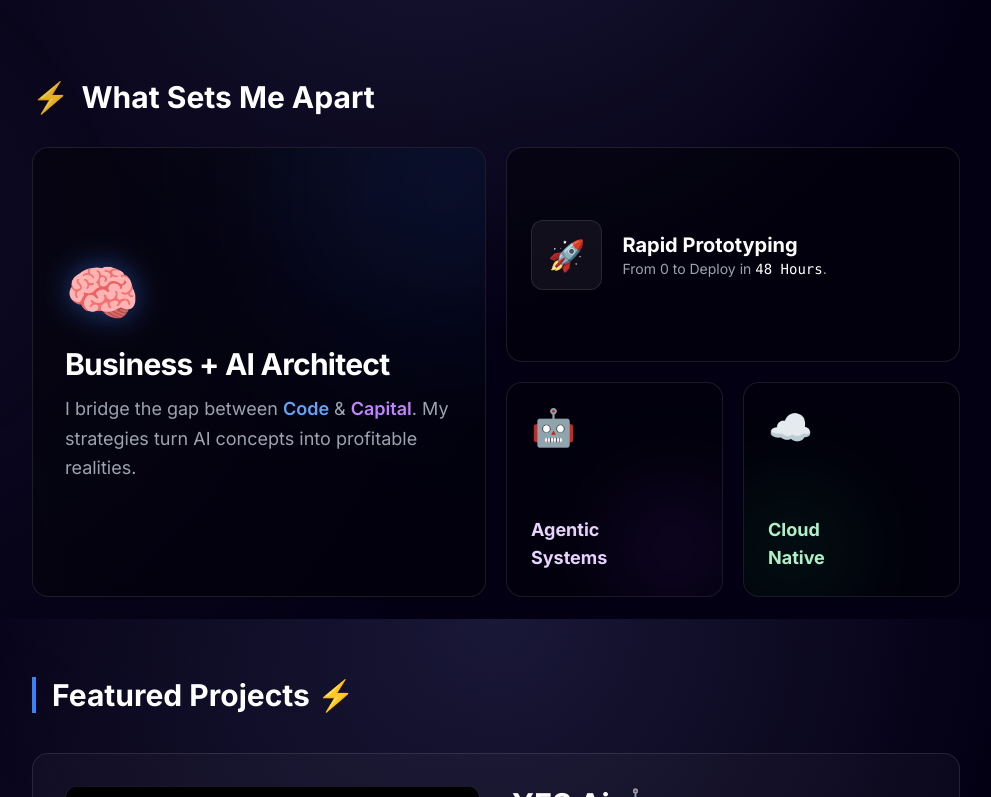
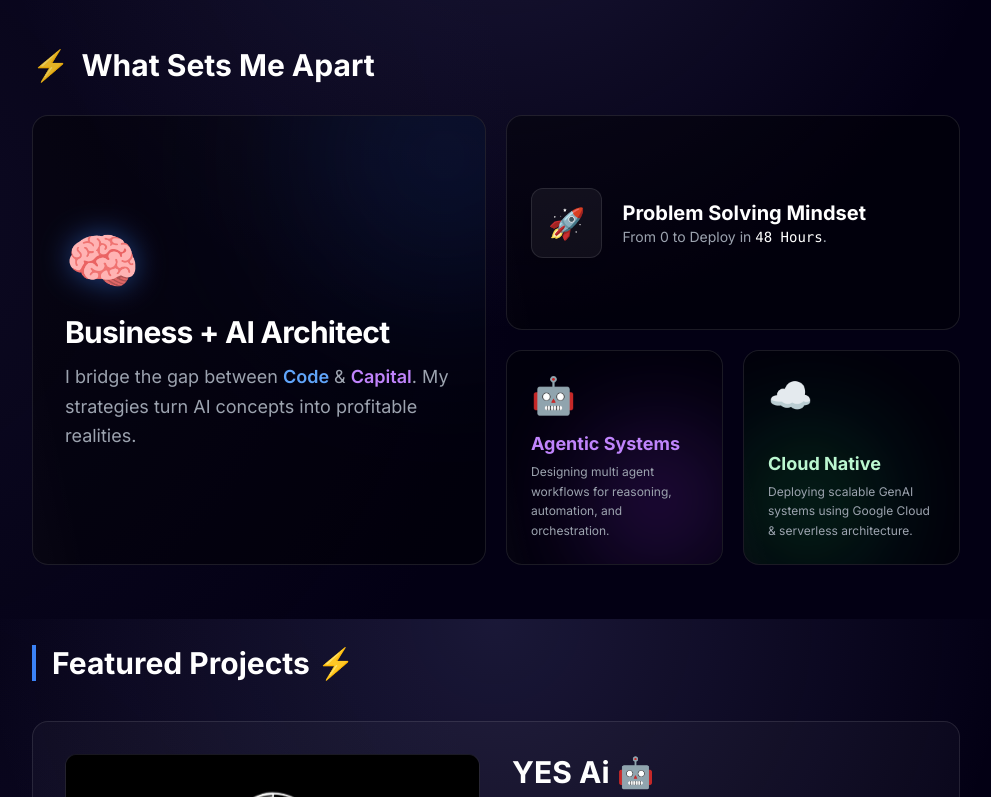
Before and after one commit to ranajitdharpersonal/portfolio, a Next.js app: page / in a window 1280 px wide. Shown: the part 981-1778 px from the top of the page, without its empty margins (144-1135 px from the left). Built offline with nearby package versions, Linux system fonts and the light colour scheme.

Commit message:
new bento

```diff
--- a/app/page.js
+++ b/app/page.js
@@ -84,7 +84,7 @@ export default function Home() {
         </div>
 
         {/* Buttons: Mobile (Vertical) / Desktop (Horizontal) */}
-        <div className="flex flex-col md:flex-row justify-center items-center gap-4 pt-8 w-full px-6 md:px-0">
+        <div className="flex flex-col md:flex-row justify-center items-center gap-4 pt-0 w-full px-6 md:px-0">
 
           <Link href="https://linkedin.com/in/ranajit-dhar-dev" className="w-full md:w-auto px-8 py-3 rounded-full bg-blue-600 hover:bg-blue-500 text-white font-semibold transition hover:scale-105 shadow-lg shadow-blue-500/25 text-center">
             Connect LinkedIn
@@ -112,10 +112,10 @@ export default function Home() {
         <h4 className="text-xl font-semibold text-white mb-4">From Commerce to Code: My Journey into AI Innovation</h4>
         <div className="space-y-4 text-gray-300 leading-relaxed text-lg">
           <p>
-            I'm a B.Com graduate turned <strong>AI Engineer in progress</strong>. Breaking the stereotype that you need a CS degree to code. I build autonomous agents, secure cloud workflows, and real-world generative AI applications.
+            I'm a B.Com graduate turned <strong>AI Engineer in progress</strong>. passionate about building agentic AI systems and cloud powered applications. Starting from zero coding, I now architect real world <span className="text-orange-400">GenAI workflows, multi agent orchestration, and serverless automation</span> using Google Cloud.
           </p>
           <p>
-            From starting with zero coding background to creating advanced agentic systems, my journey proves that <span className="text-blue-300">curiosity, grit, and creativity</span> can build anything.
+            I thrive on learning by building blending business logic with technical intelligence to turn complex ideas into scalable, user focused AI solutions.
           </p>
         </div>
         <div className="mt-8 p-6 rounded-xl bg-gradient-to-r from-purple-900/20 to-blue-900/20 border border-purple-500/20">
@@ -131,10 +131,16 @@ export default function Home() {
         </h3>
 
         <div className="grid grid-cols-1 md:grid-cols-4 grid-rows-2 gap-5 h-auto md:h-[450px]">
-          {/* Card 1: Main USP */}
+
+          {/* ----------------- Card 1: Main USP (Big Box) ----------------- */}
           <div className="col-span-1 md:col-span-2 row-span-2 relative overflow-hidden rounded-2xl border border-white/10 bg-black/40 backdrop-blur-xl p-8 flex flex-col justify-center group transition-all duration-500 hover:border-blue-500/50 hover:shadow-[0_0_50px_rgba(59,130,246,0.2)]">
+
+            {/* Background Blob */}
             <div className="absolute -top-20 -right-20 w-60 h-60 bg-blue-600/20 blur-[100px] rounded-full group-hover:bg-blue-600/40 transition-all duration-700"></div>
-            <div className="absolute top-0 -left-[150%] w-[150%] h-full bg-gradient-to-r from-transparent via-white/5 to-transparent skew-x-12 transition-all duration-1000 group-hover:left-[150%]"></div>
+
+            {/* 🔥 SECRET WEAPON: Auto Shine 🔥 */}
+            <div className="absolute top-0 -left-[150%] w-[150%] h-full bg-gradient-to-r from-transparent via-white/10 to-transparent skew-x-12 animate-card-shine z-0"></div>
+
             <div className="relative z-10">
               <div className="text-6xl mb-6 transform transition-all duration-500 group-hover:scale-110 group-hover:rotate-6 drop-shadow-[0_0_15px_rgba(59,130,246,0.5)]">🧠</div>
               <h4 className="text-3xl font-bold text-white mb-3 tracking-tight">Business + AI Architect</h4>
@@ -143,27 +149,59 @@ export default function Home() {
               </p>
             </div>
           </div>
-          {/* Card 2: Speed */}
+
+          {/* ----------------- Card 2: Problem Solving (Wide Box) ----------------- */}
           <div className="col-span-1 md:col-span-2 relative overflow-hidden rounded-2xl border border-white/10 bg-black/40 backdrop-blur-xl p-6 flex items-center gap-5 group transition-all duration-300 hover:-translate-y-1 hover:bg-white/5">
+
+            {/* Background Gradient */}
             <div className="absolute inset-0 bg-gradient-to-r from-purple-500/0 via-purple-500/10 to-purple-500/0 opacity-0 group-hover:opacity-100 transition-opacity duration-500"></div>
-            <div className="p-4 bg-white/5 rounded-xl border border-white/10 text-3xl group-hover:scale-125 group-hover:rotate-45 transition-all duration-500 shadow-lg">🚀</div>
-            <div>
-              <h4 className="text-xl font-bold text-white group-hover:text-purple-300 transition">Rapid Prototyping</h4>
+
+            {/* 🔥 SECRET WEAPON: Auto Shine 🔥 */}
+            <div className="absolute top-0 -left-[150%] w-[150%] h-full bg-gradient-to-r from-transparent via-white/10 to-transparent skew-x-12 animate-card-shine z-0"></div>
+
+            <div className="p-4 bg-white/5 rounded-xl border border-white/10 text-3xl group-hover:scale-125 group-hover:rotate-45 transition-all duration-500 shadow-lg relative z-10">🚀</div>
+            <div className="relative z-10">
+              <h4 className="text-xl font-bold text-white group-hover:text-purple-300 transition">Problem Solving Mindset</h4>
               <p className="text-sm text-gray-400">From 0 to Deploy in <span className="text-white font-mono">48 Hours</span>.</p>
             </div>
           </div>
-          {/* Card 3: Agentic */}
-          <div className="col-span-1 relative overflow-hidden rounded-2xl border border-white/10 bg-black/40 backdrop-blur-xl p-6 flex flex-col justify-between group hover:border-purple-500/50 transition-all duration-300">
-            <div className="absolute bottom-0 right-0 w-24 h-24 bg-purple-600/20 blur-[50px] rounded-full group-hover:bg-purple-600/40 transition"></div>
-            <div className="text-4xl mb-2 transform transition-all duration-500 group-hover:-translate-y-2 group-hover:scale-110">🤖</div>
-            <h4 className="text-lg font-bold text-purple-200">Agentic<br />Systems</h4>
+
+          {/* ----------------- Card 3: Agentic Systems (Small Box) ----------------- */}
+          <div className="col-span-1 relative overflow-hidden rounded-2xl border border-white/10 bg-black/40 backdrop-blur-xl p-6 flex flex-col justify-between transition-all duration-300 hover:border-purple-500/50">
+
+            {/* Pulse Effect (Heartbeat) */}
+            <div className="absolute bottom-0 right-0 w-32 h-32 bg-purple-600/40 blur-[60px] rounded-full animate-pulse"></div>
+
+            {/* 🔥 SECRET WEAPON: Auto Shine 🔥 */}
+            <div className="absolute top-0 -left-[150%] w-[150%] h-full bg-gradient-to-r from-transparent via-white/10 to-transparent skew-x-12 animate-card-shine z-0"></div>
+
+            <div className="text-4xl mb-2 relative z-10">🤖</div>
+            <div className="relative z-10">
+              <h4 className="text-lg font-bold text-purple-400 mb-1">Agentic Systems</h4>
+              <p className="text-xs text-gray-400 leading-relaxed">
+                Designing multi agent workflows for reasoning, automation, and orchestration.
+              </p>
+            </div>
           </div>
-          {/* Card 4: Cloud */}
-          <div className="col-span-1 relative overflow-hidden rounded-2xl border border-white/10 bg-black/40 backdrop-blur-xl p-6 flex flex-col justify-between group hover:border-green-500/50 transition-all duration-300">
-            <div className="absolute bottom-0 left-0 w-24 h-24 bg-green-600/20 blur-[50px] rounded-full group-hover:bg-green-600/40 transition"></div>
-            <div className="text-4xl mb-2 transform transition-all duration-500 group-hover:-translate-y-2 group-hover:scale-110">☁️</div>
-            <h4 className="text-lg font-bold text-green-200">Cloud<br />Native</h4>
+
+          {/* ----------------- Card 4: Cloud Native (Small Box) ----------------- */}
+          <div className="col-span-1 relative overflow-hidden rounded-2xl border border-white/10 bg-black/40 backdrop-blur-xl p-6 flex flex-col justify-between transition-all duration-300 hover:border-green-500/50">
+
+            {/* Pulse Effect (Heartbeat) */}
+            <div className="absolute bottom-0 left-0 w-32 h-32 bg-green-600/40 blur-[60px] rounded-full animate-pulse"></div>
+
+            {/* 🔥 SECRET WEAPON: Auto Shine 🔥 */}
+            <div className="absolute top-0 -left-[150%] w-[150%] h-full bg-gradient-to-r from-transparent via-white/10 to-transparent skew-x-12 animate-card-shine z-0"></div>
+
+            <div className="text-4xl mb-2 relative z-10">☁️</div>
+            <div className="relative z-10">
+              <h4 className="text-lg font-bold text-green-200 mb-1">Cloud Native</h4>
+              <p className="text-xs text-gray-400 leading-relaxed">
+                Deploying scalable GenAI systems using Google Cloud & serverless architecture.
+              </p>
+            </div>
           </div>
+
         </div>
       </section>
 
--- a/tailwind.config.js
+++ b/tailwind.config.js
@@ -8,14 +8,35 @@ module.exports = {
   ],
   theme: {
     extend: {
-      // ... colors
+      // আপনার কালার প্যালেট (যদি আগে কিছু থাকে তবে তা এখানে থাকবে)
+      colors: {
+        'dark-bg': '#0D1117',
+        'neon-blue': '#00FFFF',
+        'neon-purple': '#FF00FF',
+        'text-light': '#E0E6ED',
+      },
+
+      // ১. অ্যানিমেশন সেকশন (Animation)
       animation: {
-        'shimmer': 'shimmer 8s linear infinite', // ৩ সেকেন্ডে একবার স্লাইড করবে
+        // টেক্সটের স্লো মোশন শাইন (৮ সেকেন্ড)
+        'shimmer': 'shimmer 8s linear infinite',
+
+        // কার্ডের অটোমেটিক শাইন (৬ সেকেন্ড) - নতুন যোগ করা হলো
+        'card-shine': 'card-shine 6s ease-in-out infinite',
       },
+
+      // ২. কী-ফ্রেমেস সেকশন (Keyframes)
       keyframes: {
+        // টেক্সটের জন্য
         'shimmer': {
           '0%': { backgroundPosition: '250% 0' },
           '100%': { backgroundPosition: '-250% 0' },
+        },
+
+        // কার্ডের জন্য (বাম থেকে ডানে আলো যাবে) - নতুন যোগ করা হলো
+        'card-shine': {
+          '0%': { left: '-150%' },
+          '100%': { left: '150%' },
         },
       },
     },
```
Also changed, not shown: public/project2.png.
